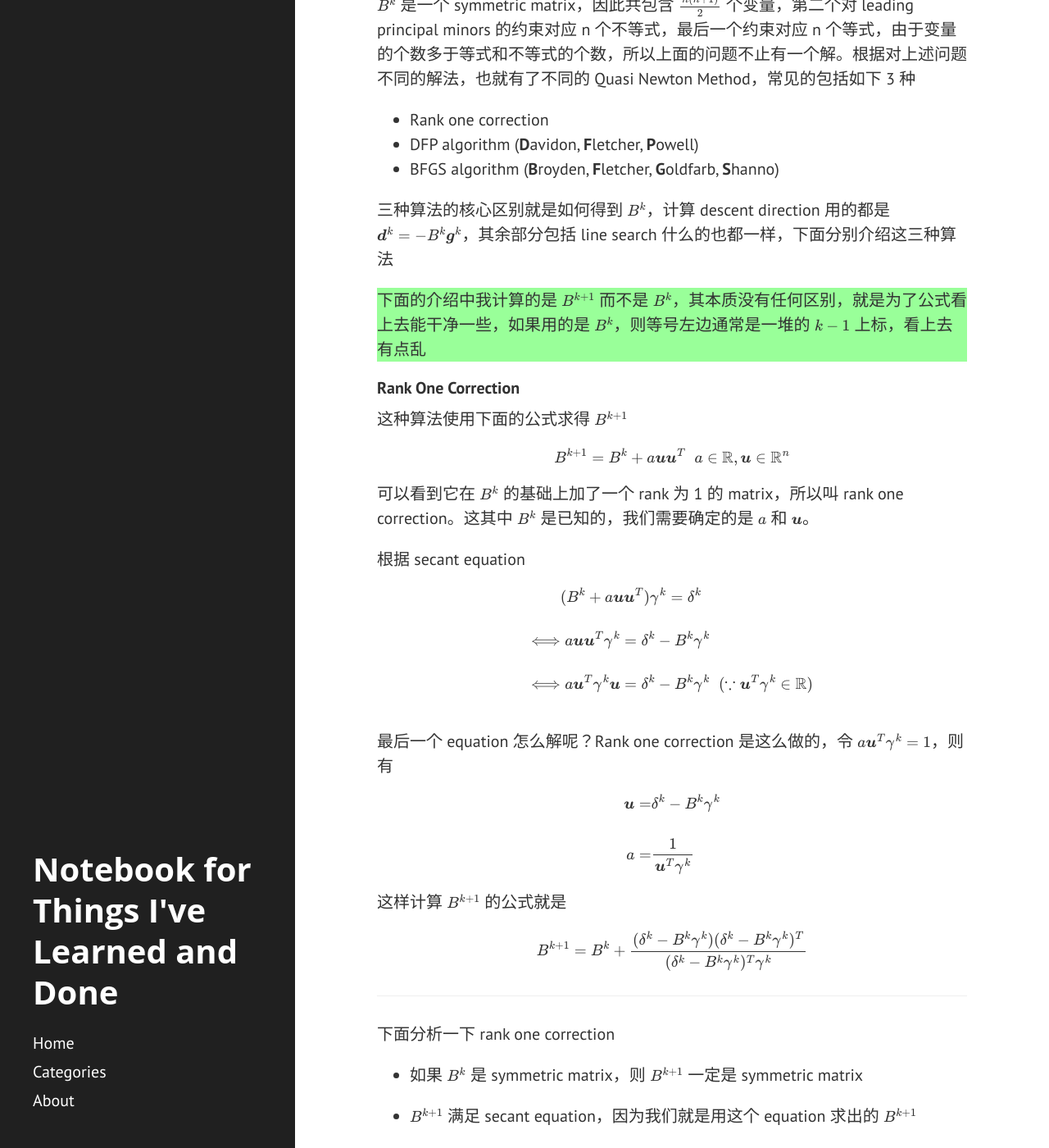
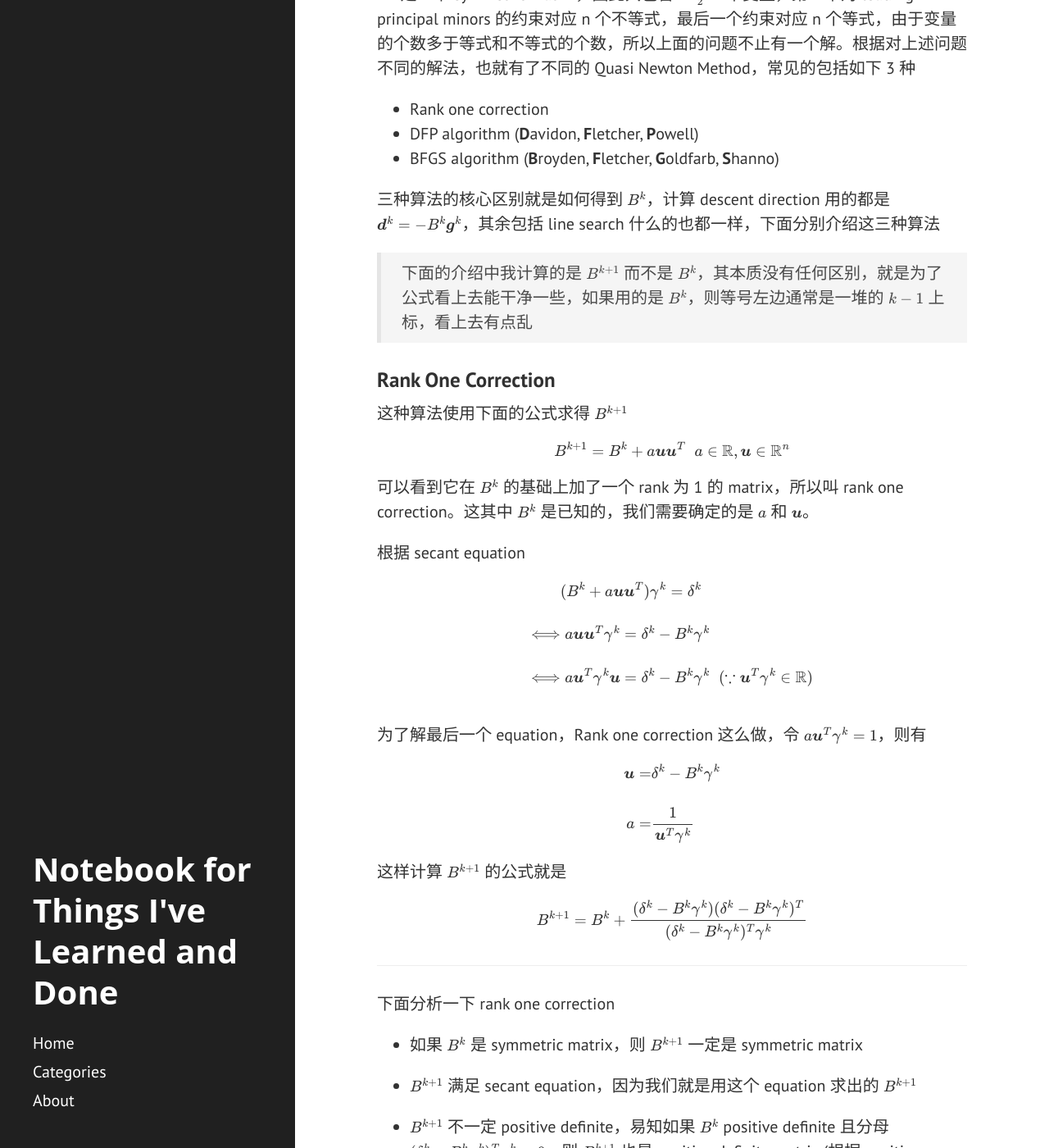
Before and after one commit to chenrushan/chenrushan.github.io, a Jekyll site: the page built from _posts/2014-07-13-NP-10-quasi-newton.markdown, in a window 1280 px wide and 1400 px high, scrolled down 1425 px. Shown: the whole window at 82% size. Built offline with Jekyll 4.4.1, drawn with Linux system fonts in a browser that asks for light colours; Markdown is read by kramdown in place of the engine named in the settings; formulas are drawn with MathJax 3; some of the changed text lies outside the part shown.

Commit message:
[quasi newton]: update

```diff
--- a/_posts/2014-07-13-NP-10-quasi-newton.markdown
+++ b/_posts/2014-07-13-NP-10-quasi-newton.markdown
@@ -5,7 +5,7 @@
 tags: NPTEL, numerical optimization, quasi newton
 ---
 
-#### Quasi Newton Method
+### Quasi Newton Method
 
 前一篇文章中提到了 Classical Newton 的诸多问题，针对这些问题有了 Quasi Newton Method，其基本思想是在每步迭代计算 descent direction 时不用公式 $\boldsymbol{d}^k = -(H^k)^{-1} \boldsymbol{g}^k$，而是用 $\boldsymbol{d}^k = -B^k \boldsymbol{g}^k$，也就是找到一个矩阵 $B^k$ 去近似 $(H^k)^{-1}$，相当于在 $\boldsymbol{x}^k$ 处选择下面的近似函数
 
@@ -56,11 +56,13 @@
 * DFP algorithm (<b>D</b>avidon, <b>F</b>letcher, <b>P</b>owell)
 * BFGS algorithm (<b>B</b>royden, <b>F</b>letcher, <b>G</b>oldfarb, <b>S</b>hanno)
 
-三种算法的核心区别就是如何得到 $B^k$，计算 descent direction 用的都是 $\boldsymbol{d}^k = -B^k \boldsymbol{g}^k$，其余部分包括 line search 什么的也都一样，下面分别介绍这三种算法
+三种算法的核心区别就是如何得到 $B^k$，计算 descent direction 用的都是 $\boldsymbol{d}^k = -B^k \boldsymbol{g}^k$，其余包括 line search 什么的也都一样，下面分别介绍这三种算法
 
-<p style="background-color: #9f9">下面的介绍中我计算的是 $B^{k+1}$ 而不是 $B^k$，其本质没有任何区别，就是为了公式看上去能干净一些，如果用的是 $B^k$，则等号左边通常是一堆的 $k-1$ 上标，看上去有点乱</p>
+<blockquote>
+下面的介绍中我计算的是 $B^{k+1}$ 而不是 $B^k$，其本质没有任何区别，就是为了公式看上去能干净一些，如果用的是 $B^k$，则等号左边通常是一堆的 $k-1$ 上标，看上去有点乱
+</blockquote>
 
-#### Rank One Correction
+### Rank One Correction
 
 这种算法使用下面的公式求得 $B^{k+1}$
 
@@ -78,7 +80,7 @@
 \end{align}
 $$
 
-最后一个 equation 怎么解呢？Rank one correction 是这么做的，令 $a \boldsymbol{u}^T \gamma^{k} = 1$，则有
+为了解最后一个 equation，Rank one correction 这么做，令 $a \boldsymbol{u}^T \gamma^{k} = 1$，则有
 
 $$
 \begin{align}
@@ -119,7 +121,7 @@
 
 * 如果 $(\delta^k - B^k\gamma^k)^T \gamma^k$ 接近于 $0$，则实际在计算 $B^{k+1}$ 可能会遇到问题
 
-#### DFP Algorithm (Rank Two Correction)
+### DFP Algorithm (Rank Two Correction)
 
 DFP 是一个 rank two 的算法，最早由 Davidon 在 1959 年提出，后来 Fletcher 和 Powell 在 1963 年先后做了修改，所以算法取名为 DFP。DFP 计算 $B^{k+1}$ 的公式是
 
@@ -247,7 +249,7 @@
 
 根据与 DFP 一节中给出的证明相同的证明，可以得出 $G^{k+1}$ 在 exact line search 的情况下一定是 positive definite matrix，因此 $B^{k+1}$ 也一定是 positive definite matrix。Powell 在 Some global convergence properties of a variable metric algorithm for minimization without exact line searches 这篇文章中进一步证明了对于 convex function，BFGS + Wolfe line search 可以达到 global convergence
 
-##### limited-memory BFGS (lBFGS)
+#### limited-memory BFGS (lBFGS)
 
 BFGS 虽然是个高效的算法，但其每步迭代要存储一个矩阵 $B^k$，对于参数规模较大的函数，这个空间上的消耗显然是不可接受的，也因此有了所谓的 limited-memory BFGS，其与 BFGS 的区别主要是以下两点
 
@@ -370,7 +372,7 @@
 
 关于 $B\_0^k$ 选择，一种被证明比较有效的方法是令 $B\_0^k = \frac{ {\delta^{k-1}}^T \gamma^{k-1}}{ {\gamma^{k-1}}^T \gamma^{k-1}} I$
 
-#### 总结
+### 总结
 
 一些关于 Quasi-Newton method 的理论分析这篇文章中并没有给出，下面给出一些有用的结论
 
```
Also changed, not shown: other parts of _posts/2014-07-13-NP-10-quasi-newton.markdown (+3 -3 lines).
